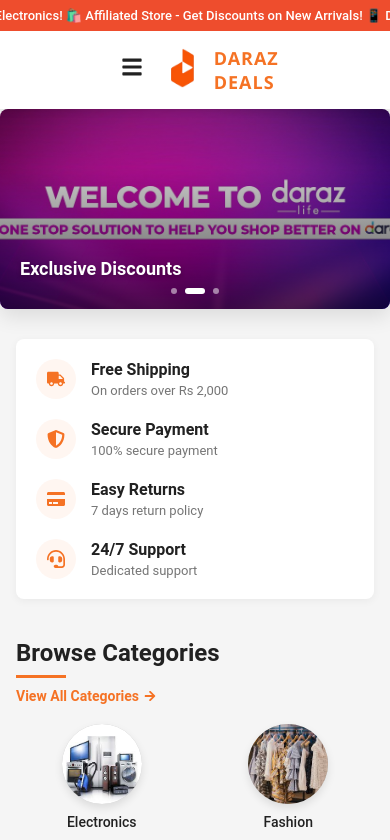
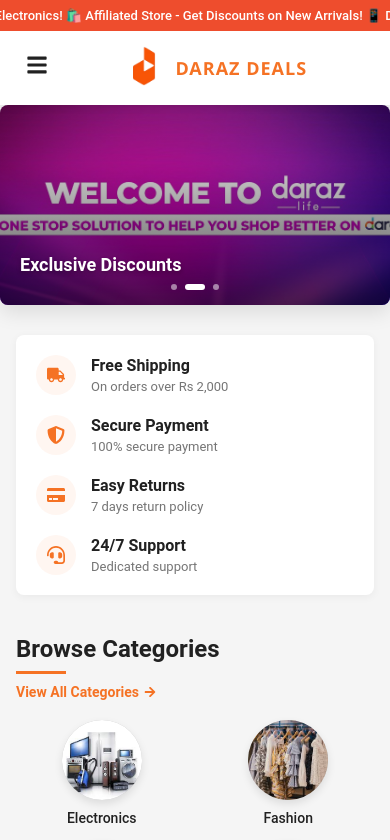
Before and after one commit to MALIK-IS-BUSY/Daraz-Deals-, a React (Vite) app: page / in a window 390 px wide. Shown: the top 840 px of the page. Built offline with nearby package versions, Linux system fonts and the light colour scheme.

Commit message:
Updated the mobile responsive header

```diff
--- a/src/components/Header.tsx
+++ b/src/components/Header.tsx
@@ -90,7 +90,6 @@
           <MarqueeContent>
             🔥 Hot Deals! Up to 70% OFF on Electronics! 🛍️ Affiliated Store - Get Discounts on New Arrivals! 📱 Download our App for Exclusive Offers!
           </MarqueeContent>
-
         </MarqueeContainer>
       </AnnouncementBar>
 
@@ -98,21 +97,18 @@
       <MainHeader>
         <Container>
           <HeaderContent>
-            <LeftSection>
-              <MobileMenuButton onClick={toggleMobileMenu}>
-                <FaBars />
-              </MobileMenuButton>
+            <MobileMenuButton onClick={toggleMobileMenu}>
+              <FaBars />
+            </MobileMenuButton>
 
+            <LogoAndTitleContainer>
               <LogoContainer>
                 <Link to="/">
                   <LogoImage src="/daraz-logo-removebg-preview.png" alt="Daraz Deals" />
                 </Link>
               </LogoContainer>
-            </LeftSection>
-
-            <CenterSection>
               <SiteName as={Link} to="/">Daraz Deals</SiteName>
-            </CenterSection>
+            </LogoAndTitleContainer>
 
             <RightSection>
               <SearchContainer
@@ -321,45 +317,20 @@
   position: relative;
 
   @media (max-width: ${props => props.theme.breakpoints.sm}) {
-    flex-wrap: wrap;
-    row-gap: 15px;
-    justify-content: center;
+    justify-content: space-between;
+    padding: 0 10px;
   }
 `;
 
-const LeftSection = styled.div`
+const LogoAndTitleContainer = styled.div`
   display: flex;
   align-items: center;
-  position: relative;
+  justify-content: center;
+  flex: 1;
 
   @media (max-width: ${props => props.theme.breakpoints.sm}) {
-    order: 1;
-    width: auto;
-    margin-right: 10px;
-    padding-left: 40px;
-  }
-
-  @media (max-width: ${props => props.theme.breakpoints.md}) {
-    padding-left: 50px;
-  }
-`;
-
-const CenterSection = styled.div`
-  flex: 1;
-  display: flex;
-  justify-content: center;
-  align-items: center;
-
-  @media (max-width: ${props => props.theme.breakpoints.md}) {
     justify-content: center;
-  }
-
-  @media (max-width: ${props => props.theme.breakpoints.sm}) {
-    margin-top: 0;
-    width: auto;
-    justify-content: center;
-    order: 2;
-    flex: 0;
+    margin-left: 40px; // Make space for the mobile menu button
   }
 `;
 
@@ -367,16 +338,9 @@
   display: flex;
   align-items: center;
   justify-content: flex-end;
-  margin-left: auto;
 
   @media (max-width: ${props => props.theme.breakpoints.sm}) {
-    order: 3;
-    width: auto;
-    position: absolute;
-    right: 20px;
-  }
-
-  @media (max-width: ${props => props.theme.breakpoints.md}) {
+    position: static;
     margin-left: auto;
   }
 `;
@@ -388,7 +352,7 @@
   letter-spacing: 1px;
   font-family: 'Poppins', 'Segoe UI', 'Roboto', sans-serif;
   text-transform: uppercase;
-  margin: 0;
+  margin: 0 0 0 10px;
 
   @media (max-width: ${props => props.theme.breakpoints.lg}) {
     font-size: 24px;
@@ -400,6 +364,7 @@
 
   @media (max-width: ${props => props.theme.breakpoints.sm}) {
     font-size: 18px;
+    display: block;
   }
 `;
 
@@ -584,14 +549,14 @@
   border: none;
   color: ${props => props.theme.colors.text};
   cursor: pointer;
+  position: absolute;
+  left: 10px;
+  top: 50%;
+  transform: translateY(-50%);
+  z-index: 10;
 
   @media (max-width: ${props => props.theme.breakpoints.md}) {
     display: block;
-    position: absolute;
-    left: 10px;
-    top: 50%;
-    transform: translateY(-50%);
-    z-index: 10;
   }
 `;
 
```
